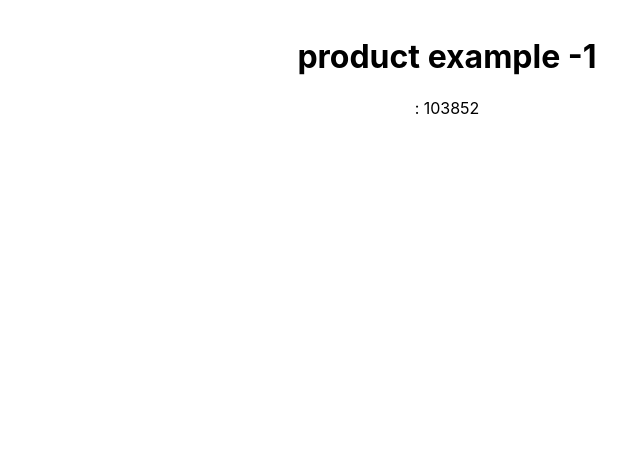
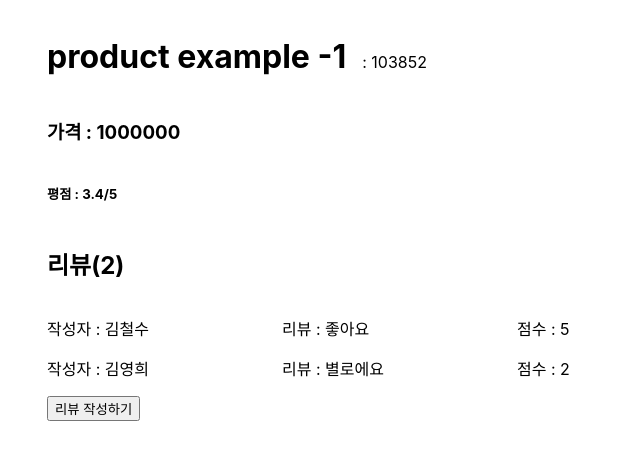
Before and after one commit to FrontTeam2/React_study, a React (Create React App) app: page /state in a window 1280 px wide. Both pictures are taken after a click on the item 640 px from the left and 3106 px from the top of the page. Shown: the top 460 px of the page, without its empty margins (193-833 px from the left). Built offline with nearby package versions, Linux system fonts and the light colour scheme.

Commit message:
Detail 완료

```diff
--- a/src/pages/Detail.js
+++ b/src/pages/Detail.js
@@ -1,3 +1,4 @@
+import { useState } from 'react';
 import { useLocation, useParams } from 'react-router-dom';
 import styled from 'styled-components';
 function DetailPage() {
@@ -5,6 +6,7 @@ function DetailPage() {
     // console.log(state);
     const params = useParams();
     const { state } = useLocation();
+    const [product, setProduct] = useState(state);
 
     const {
         Review,
@@ -15,15 +17,99 @@ function DetailPage() {
         productRating,
         productReview,
         productSize,
-    } = state;
+    } = product;
 
-    console.log(params.productNumber);
+    const [reviewList, setReviewList] = useState(Review);
+    const [isReview, setIsReview] = useState(false);
 
+    const useInputs = (initialValue) => {
+        const [value, setValue] = useState(initialValue);
+
+        const onChange = (event) => {
+            setValue((prev) => ({
+                ...prev,
+                [event.target.name]: event.target.value,
+            }));
+        };
+
+        return [value, onChange];
+    };
+
+    const [{ reviewer, review, rating }, onChange] = useInputs('');
+
+    const onClickIsReview = () => {
+        setIsReview(!isReview);
+    };
+
+    const onClickCancelReview = () => {
+        setIsReview(false);
+    };
+
+    const onClickUpdateReview = () => {
+        const newReview = {
+            reviewer: reviewer,
+            review: review,
+            rating: rating,
+        };
+
+        if (window.confirm('작성하시겠습니까?')) {
+            setProduct((prev) => ({
+                ...prev,
+                Review: [...prev.Review, newReview],
+            }));
+
+            setIsReview(false);
+        }
+    };
+    console.log(product);
     return (
         <ItemBox>
-            <div>
-                <h1>{productName}</h1> : {productNumber}
-            </div>
+            <ItemName>
+                <h1>{productName}</h1>
+                <span>: {productNumber}</span>
+            </ItemName>
+            <h3>가격 : {productPrice}</h3>
+            <h5>평점 : {productRating}/5</h5>
+            <h2>리뷰({Review.length})</h2>
+            <ItemReview>
+                {Review.map((item) => {
+                    return (
+                        <>
+                            <ul>
+                                <li>
+                                    <span>작성자 : {item.reviewer}</span>
+                                    <span>리뷰 : {item.review}</span>
+                                    <span>점수 : {item.rating}</span>
+                                </li>
+                            </ul>
+                        </>
+                    );
+                })}
+            </ItemReview>
+            {isReview && (
+                <ItemInputReview>
+                    <input
+                        placeholder="작성자"
+                        onChange={onChange}
+                        name="reviewer"
+                    />
+                    <input
+                        placeholder="리뷰 입력"
+                        onChange={onChange}
+                        name="review"
+                    />
+                    <input
+                        placeholder="점수 입력"
+                        onChange={onChange}
+                        name="rating"
+                    />
+                    <button onClick={onClickUpdateReview}>작성완료</button>
+                    <button onClick={onClickCancelReview}>작성취소</button>
+                </ItemInputReview>
+            )}
+            {!isReview && (
+                <button onClick={onClickIsReview}>리뷰 작성하기</button>
+            )}
         </ItemBox>
     );
 }
@@ -33,5 +119,30 @@ const ItemBox = styled.div`
     width: 800px;
     margin: 0 auto;
     display: flex;
-    justify-content: center;
+    align-items: baseline;
+
+    flex-direction: column;
 `;
+
+const ItemName = styled.div`
+    display: flex;
+    align-items: baseline;
+    gap: 16px;
+`;
+
+const ItemReview = styled.div`
+    text-align: left;
+    li {
+        display: flex;
+        gap: 20px;
+        align-items: baseline;
+    }
+    span {
+        margin-right: 15px;
+        width: 200px;
+    }
+`;
+
+const ItemInputReview = styled.div`
+    display: flex;
+`;
```
